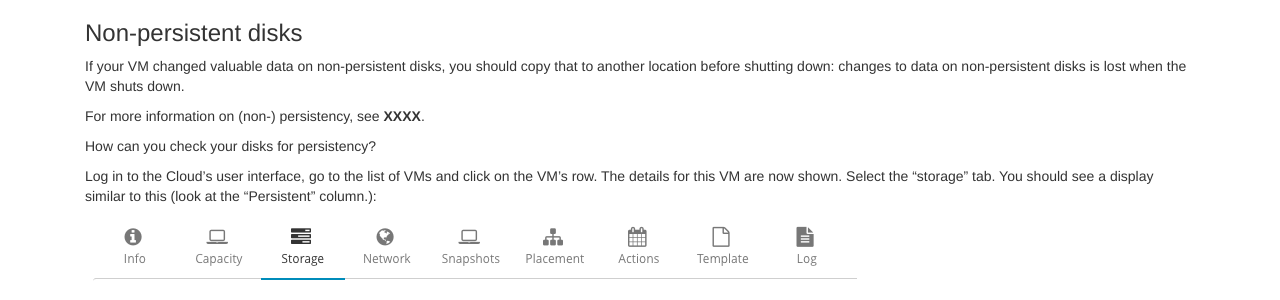
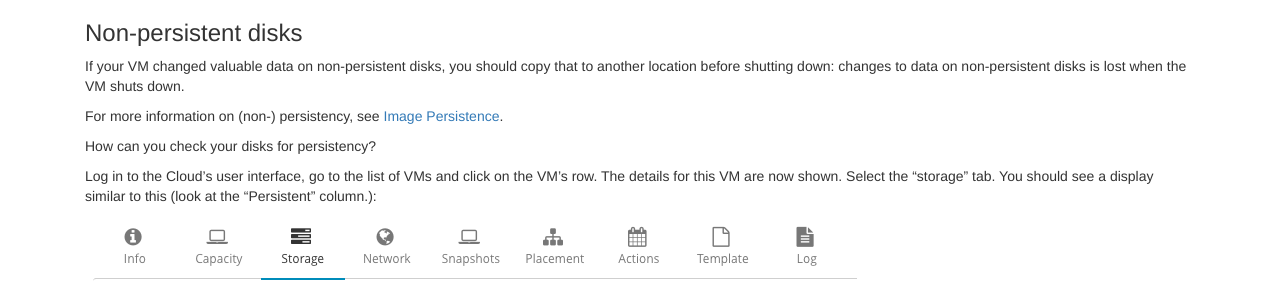
Before and after one commit to sara-nl/clouddocs, a Jekyll site: the page built from move_preparation_instructions.markdown, in a window 1280 px wide and 900 px high, scrolled down 692 px. Shown: the part 152-452 px from the top of the window. Built offline with Jekyll 4.4.1, drawn with Linux system fonts in a browser that asks for light colours; nearby versions of some CDN libraries.

Commit message:
Update move_preparation_instructions.markdown

```diff
--- a/move_preparation_instructions.markdown
+++ b/move_preparation_instructions.markdown
@@ -47,7 +47,7 @@ If your VM changed valuable data on non-persistent disks,
 you should copy that to another location before shutting down:
 changes to data on non-persistent disks is lost when the VM shuts down.
 
-For more information on (non-) persistency, see **XXXX**.
+For more information on (non-) persistency, see [Image Persistence](http://doc.hpccloud.surfsara.nl/image_persistence).
 
 How can you check your disks for persistency?
 
```
